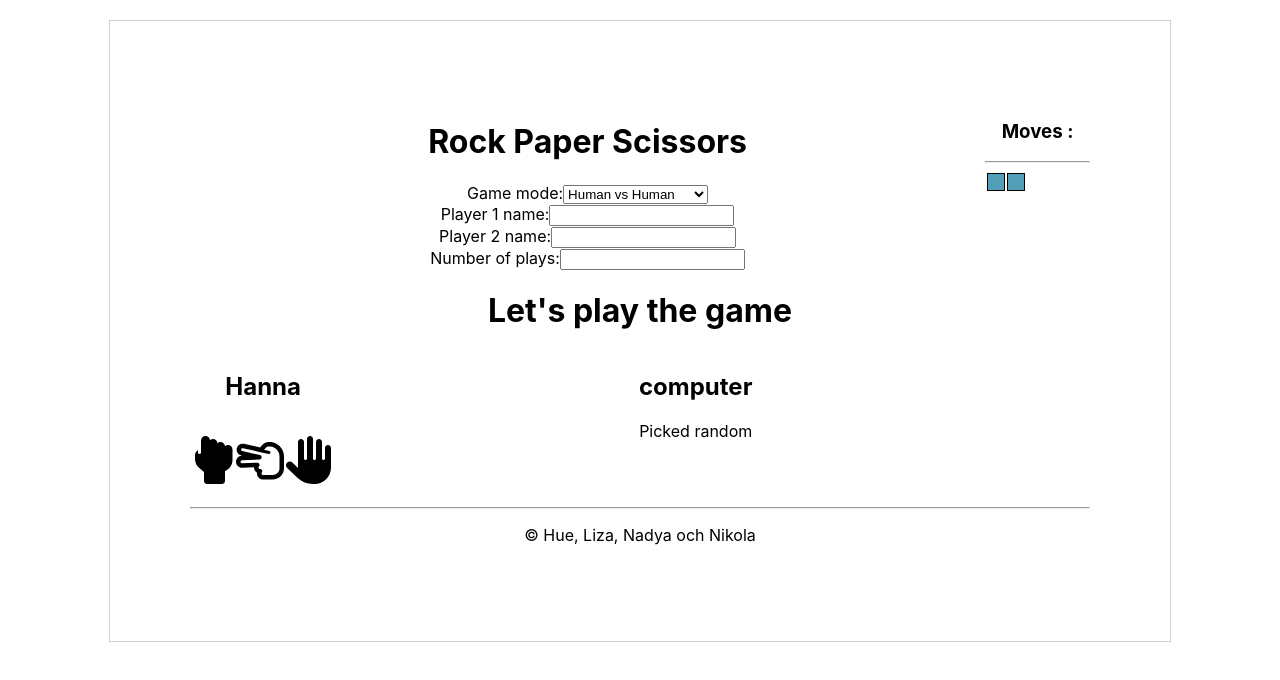
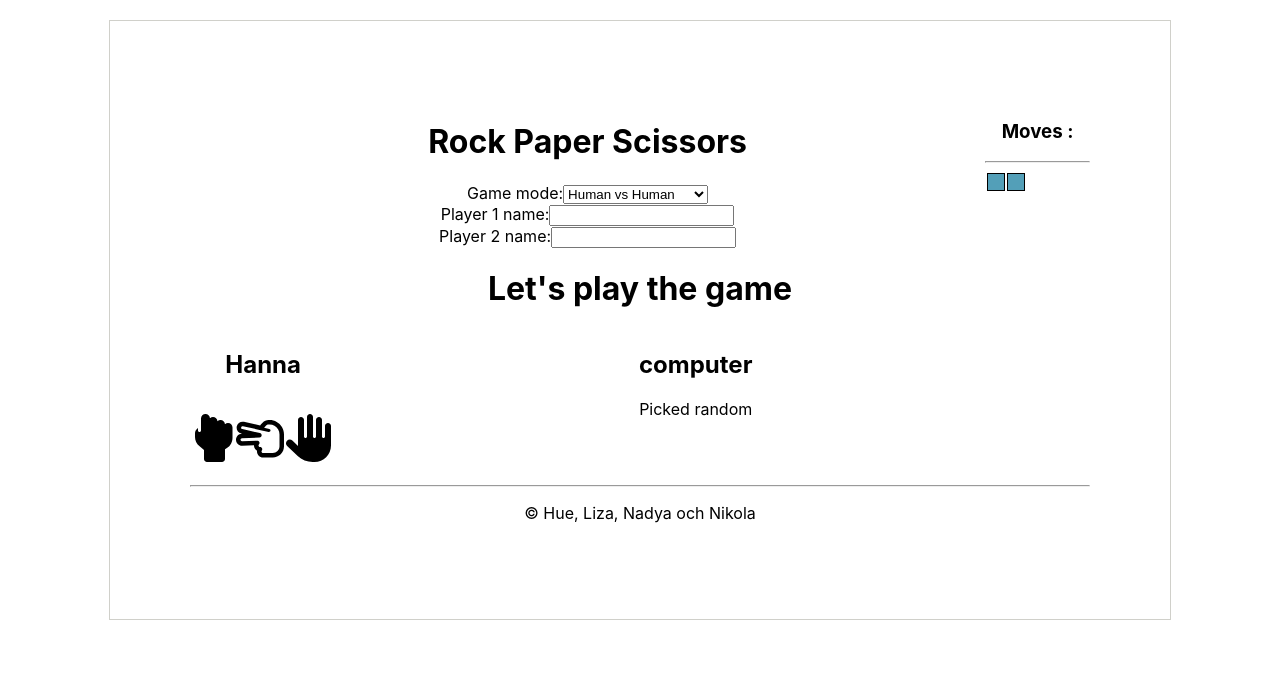
Before and after one commit to huenguyensw/gamingapp, a React (Create React App) app: page / in a window 1280 px wide. Shown: the top 680 px of the page. Built offline with nearby package versions, Linux system fonts and the light colour scheme.

Commit message:
remove number of plays

```diff
--- a/src/components/header/Header.js
+++ b/src/components/header/Header.js
@@ -73,16 +73,16 @@ const Header = () => {
       {player2NameField}
       {/* Render number of plays input */}
       <div>
-        <label htmlFor="numPlays">
-          Number of plays:
-          <input
+        {/* <label htmlFor="numPlays">
+          Number of plays: */}
+          {/* <input
             type="text"
             id="numPlays"
             value={numPlays}
             onChange={handleNumPlaysChange}
             aria-label="Enter Number of Plays"
-          />
-        </label>
+          /> */}
+        {/* </label> */}
       </div>
     </div>
   );
```
